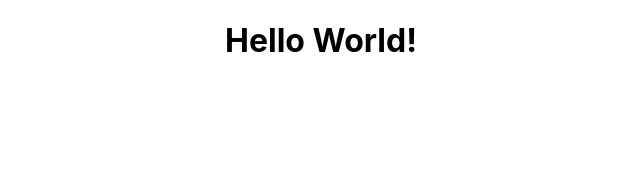
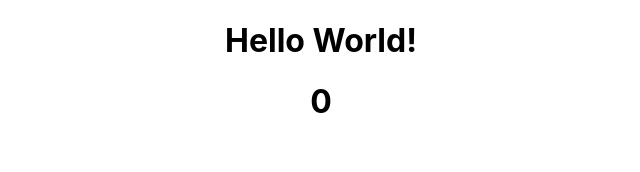
Before and after one commit to SCollinA/curly-waddle, a React (Create React App) app: page / in a window 1280 px wide. Shown: the top 172 px of the page, without its empty margins (319-959 px from the left). Built offline with nearby package versions, Linux system fonts and the light colour scheme.

Commit message:
add count to second h1

```diff
--- a/src/App.tsx
+++ b/src/App.tsx
@@ -21,7 +21,7 @@ class App extends React.Component<Props, State> {
     return (
       <div className="App">
         <h1>Hello World!</h1>
-        <h1></h1>
+        <h1>{this.state.count}</h1>
       </div>
     );
   }
```
Also changed, not shown: 1 other file (tests, documents, lock files or other folders).
